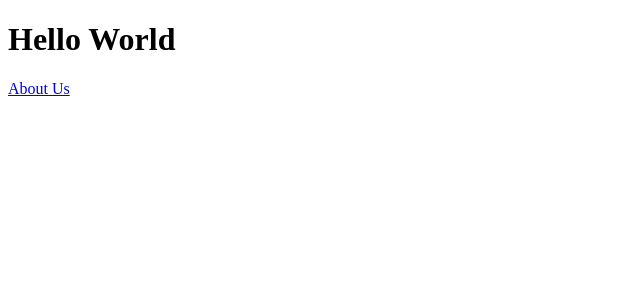
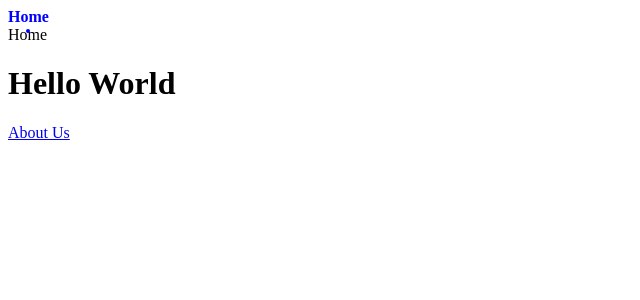
Before and after one commit to thanhtrantruong47/react-training, a React (Vite) app: page / in a window 1280 px wide. Shown: the top 300 px of the page, without its empty margins (0-640 px from the left). Built offline with nearby package versions, Linux system fonts and the light colour scheme.

Commit message:
feat: navbaritem

```diff
--- a/src/App.tsx
+++ b/src/App.tsx
@@ -1,9 +1,12 @@
 import { RouterProvider } from 'react-router-dom';
 import router from './routers';
+import NavBarItem from './components/NavBarItem/NavBarItem';
 
 const App = () => {
   return (
     <>
+      <NavBarItem label="Home" destination="/" isActive={true} />
+      <NavBarItem label="Home" destination="/" isActive={false} />
       <RouterProvider router={router} />
     </>
   );
--- /dev/null
+++ b/src/components/NavBarItem/NavBarItem.tsx
@@ -0,0 +1,27 @@
+import React from 'react';
+import styles from './navBarItem.module.css'; // Import CSS module
+
+interface NavBarItemProps {
+  label: string;
+  destination: string;
+  isActive: boolean;
+}
+
+const NavBarItem: React.FC<NavBarItemProps> = ({
+  label,
+  destination,
+  isActive,
+}) => {
+  return (
+    <li className={styles.listItem}>
+      <a
+        className={`${styles.link} ${isActive ? styles.linkActive : ''}`}
+        href={destination}
+      >
+        {label}
+      </a>
+    </li>
+  );
+};
+
+export default NavBarItem;
--- /dev/null
+++ b/src/components/NavBarItem/navBarItem.module.css
@@ -0,0 +1,29 @@
+/* navBarItem.module.css */
+
+.listItem {
+  list-style-type: none;
+}
+
+.link {
+  text-decoration: none;
+  color: black;
+}
+
+.linkActive {
+  font-weight: bold;
+  position: relative;
+  padding-bottom: 8px;
+  color: blue;
+}
+
+.linkActive::before {
+  content: '';
+  position: absolute;
+  bottom: 0;
+  left: 50%;
+  transform: translateX(-50%);
+  width: 4px;
+  height: 4px;
+  background-color: blue;
+  border-radius: 50%;
+}
```
